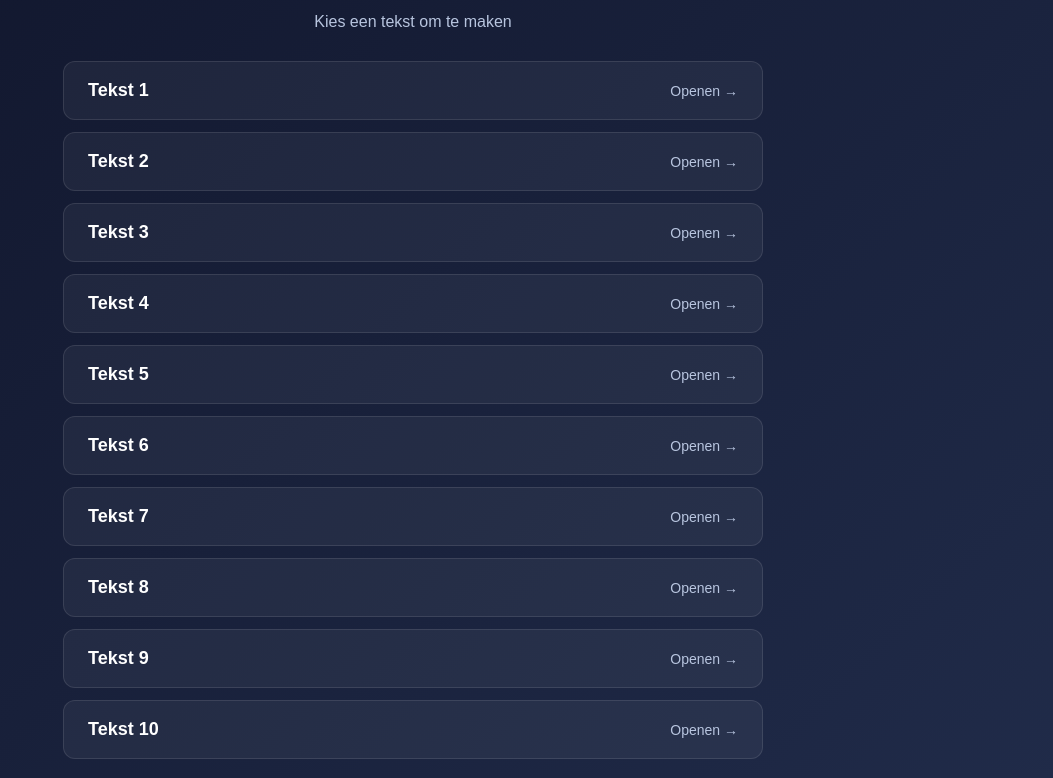
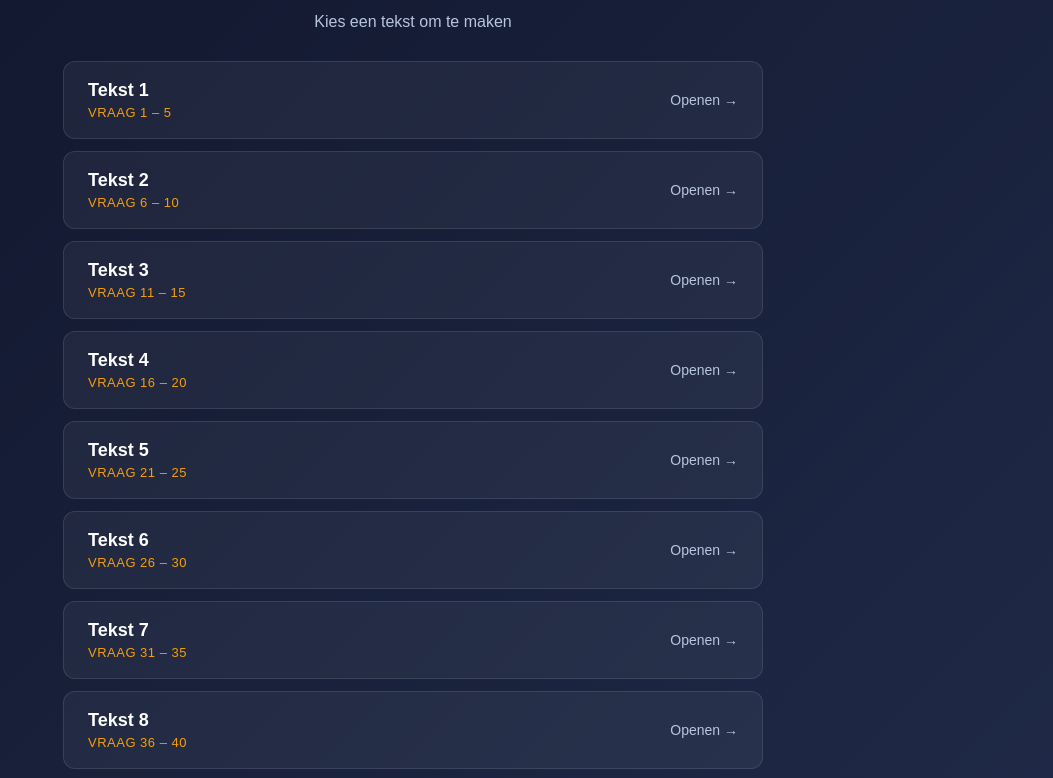
Before and after one commit to Herr-Blom/DuitsWZ, a plain HTML site: page examens/Examen-vmbo-gl-tl-2026-tijdvak-1/index.html in a window 1280 px wide. Shown: the part 152-930 px from the top of the page, without its empty margins (227-1280 px from the left). Drawn offline with Linux system fonts and the light colour scheme.

Commit message:
mooie knoppen

```diff
--- a/examens/Examen-vmbo-gl-tl-2026-tijdvak-1/index.html
+++ b/examens/Examen-vmbo-gl-tl-2026-tijdvak-1/index.html
@@ -53,7 +53,27 @@ header p { color: #b8c5df; font-size: 16px; }
     transform: translateX(5px);
     border-color: #F59E0B;
 }
-.list-item span { color: #b8c5df; font-size: 14px; }
+
+/* Nieuw: linkerkant met titel + vraag-label */
+.list-item .info {
+    display: flex;
+    flex-direction: column;
+    gap: 4px;
+}
+.list-item .info strong {
+    font-size: clamp(16px, 2.5vw, 18px);
+}
+.list-item .info small {
+    color: #F59E0B;
+    font-size: 13px;
+    letter-spacing: 0.5px;
+    text-transform: uppercase;
+}
+.list-item .open {
+    color: #b8c5df;
+    font-size: 14px;
+    white-space: nowrap;
+}
 </style>
 </head>
 <body>
@@ -65,36 +85,87 @@ header p { color: #b8c5df; font-size: 16px; }
 </header>
 
 <main class="list-container">
+
     <a href="2026-tv1-Tekst-1.html" class="list-item">
-        <strong>Tekst 1</strong><span>Openen →</span>
+        <div class="info">
+            <strong>Tekst 1</strong>
+            <small>Vraag 1 – 5</small>
+        </div>
+        <span class="open">Openen →</span>
     </a>
+
     <a href="2026-tv1-Tekst-2.html" class="list-item">
-        <strong>Tekst 2</strong><span>Openen →</span>
+        <div class="info">
+            <strong>Tekst 2</strong>
+            <small>Vraag 6 – 10</small>
+        </div>
+        <span class="open">Openen →</span>
     </a>
+
     <a href="2026-tv1-Tekst-3.html" class="list-item">
-        <strong>Tekst 3</strong><span>Openen →</span>
+        <div class="info">
+            <strong>Tekst 3</strong>
+            <small>Vraag 11 – 15</small>
+        </div>
+        <span class="open">Openen →</span>
     </a>
+
     <a href="2026-tv1-Tekst-4.html" class="list-item">
-        <strong>Tekst 4</strong><span>Openen →</span>
+        <div class="info">
+            <strong>Tekst 4</strong>
+            <small>Vraag 16 – 20</small>
+        </div>
+        <span class="open">Openen →</span>
     </a>
+
     <a href="2026-tv1-Tekst-5.html" class="list-item">
-        <strong>Tekst 5</strong><span>Openen →</span>
+        <div class="info">
+            <strong>Tekst 5</strong>
+            <small>Vraag 21 – 25</small>
+        </div>
+        <span class="open">Openen →</span>
     </a>
+
     <a href="2026-tv1-Tekst-6.html" class="list-item">
-        <strong>Tekst 6</strong><span>Openen →</span>
+        <div class="info">
+            <strong>Tekst 6</strong>
+            <small>Vraag 26 – 30</small>
+        </div>
+        <span class="open">Openen →</span>
     </a>
+
     <a href="2026-tv1-Tekst-7.html" class="list-item">
-        <strong>Tekst 7</strong><span>Openen →</span>
+        <div class="info">
+            <strong>Tekst 7</strong>
+            <small>Vraag 31 – 35</small>
+        </div>
+        <span class="open">Openen →</span>
     </a>
+
     <a href="2026-tv1-Tekst-8.html" class="list-item">
-        <strong>Tekst 8</strong><span>Openen →</span>
+        <div class="info">
+            <strong>Tekst 8</strong>
+            <small>Vraag 36 – 40</small>
+        </div>
+        <span class="open">Openen →</span>
     </a>
+
     <a href="2026-tv1-Tekst-9.html" class="list-item">
-        <strong>Tekst 9</strong><span>Openen →</span>
+        <div class="info">
+            <strong>Tekst 9</strong>
+            <small>Vraag 41 – 45</small>
+        </div>
+        <span class="open">Openen →</span>
     </a>
+
     <a href="2026-tv1-Tekst-10.html" class="list-item">
-        <strong>Tekst 10</strong><span>Openen →</span>
+        <div class="info">
+            <strong>Tekst 10</strong>
+            <small>Vraag 46 – 50</small>
+        </div>
+        <span class="open">Openen →</span>
     </a>
+
 </main>
 
 </body>
```
